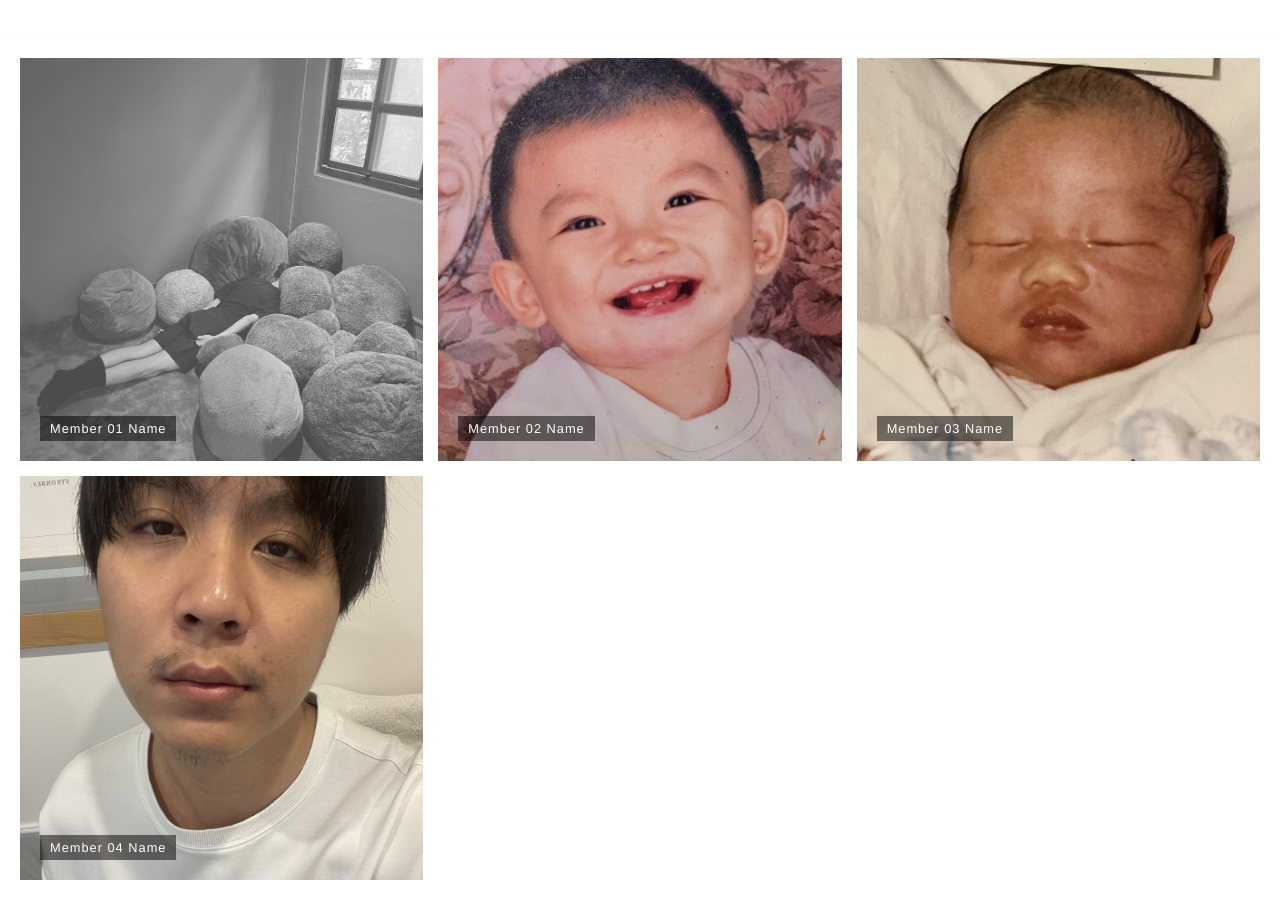
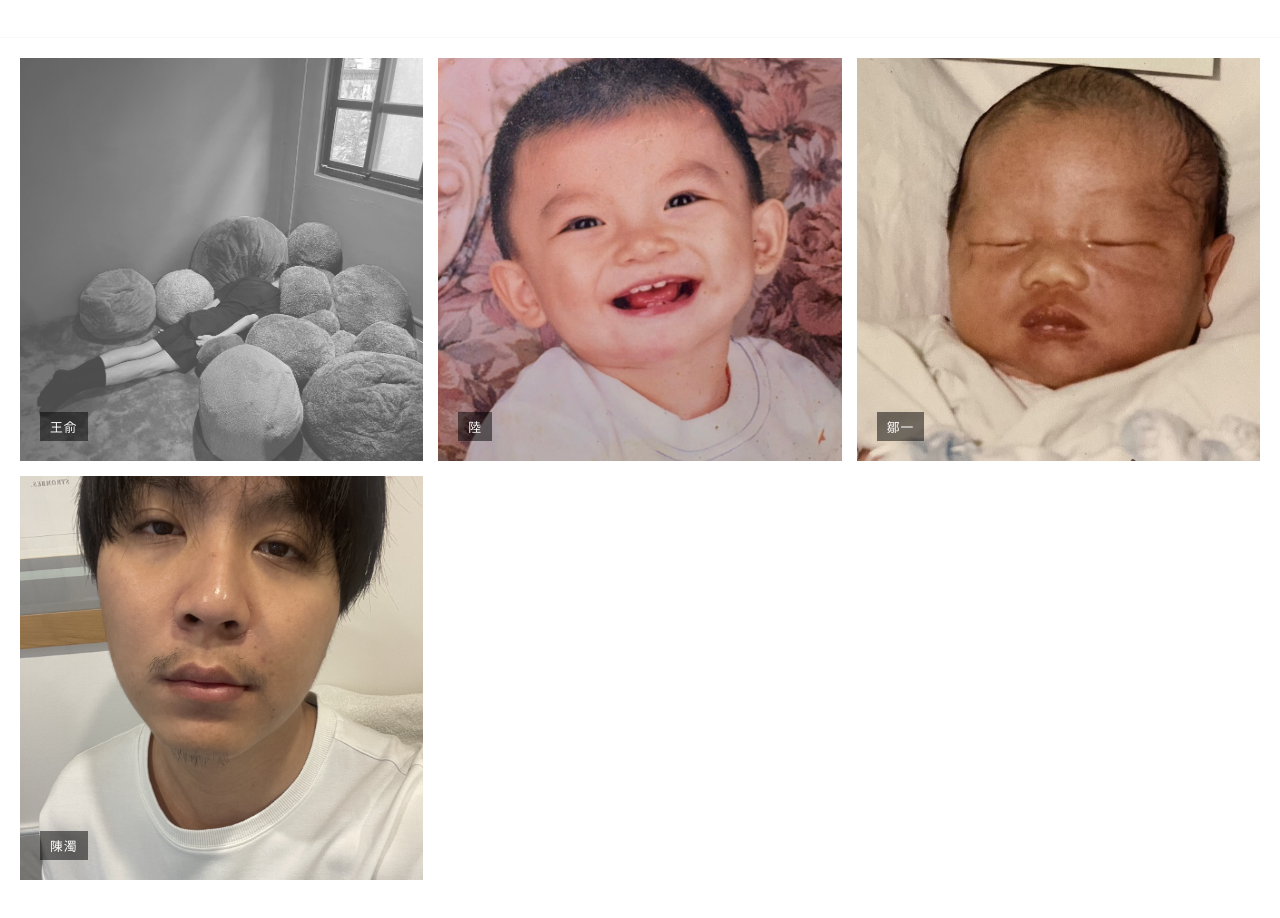
Before and after one commit to panpan97002058-rgb/lucy-group, a plain HTML site: page index.html in a window 1280 px wide. Shown: the part 118-1036 px from the top of the page. Drawn offline with Linux system fonts and the light colour scheme.

Commit message:
Update member data with new names and descriptions

```diff
--- a/index.html
+++ b/index.html
@@ -66,10 +66,10 @@
 <script>
     // --- 1. MEMBERS DATA (For the ALL/Members view) ---
     const MEMBERS = [
-        { cat: 'all', url: 'photos/members/m1.jpg', title: 'Member 01 Name', desc: 'Member 01 Bio and Introduction...' },
-        { cat: 'all', url: 'photos/members/m2.jpg', title: 'Member 02 Name', desc: 'Member 02 Bio and Introduction...' },
-        { cat: 'all', url: 'photos/members/m3.jpg', title: 'Member 03 Name', desc: 'Member 03 Bio and Introduction...' },
-        { cat: 'all', url: 'photos/members/m4.jpg', title: 'Member 04 Name', desc: 'Member 04 Bio and Introduction...' }
+        { cat: 'all', url: 'photos/members/m1.jpg', title: '王俞', desc: '埋頭苦幹。' },
+        { cat: 'all', url: 'photos/members/m2.jpg', title: '陸', desc: '嘻嘻哈哈的。' },
+        { cat: 'all', url: 'photos/members/m3.jpg', title: '鄒一', desc: '超Chill。' },
+        { cat: 'all', url: 'photos/members/m4.jpg', title: '陳濁', desc: '蘇卡不列。' }
     ];
 
     // --- 2. COLLECTION DATA (For Categories 1-4) ---
```
